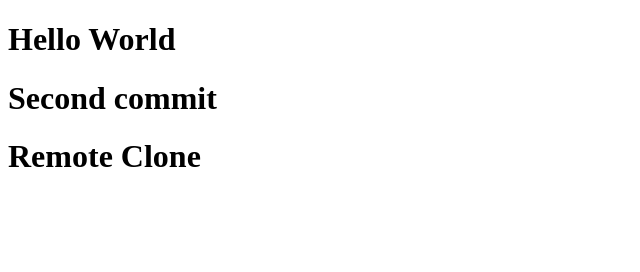
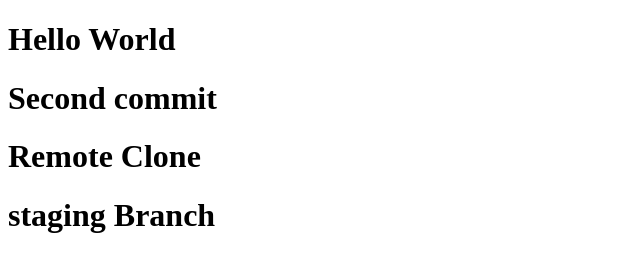
Before and after one commit to ttdat997/Trial, a plain HTML site: page index.html in a window 1280 px wide. Shown: the whole page, without its empty margins (0-640 px from the left). Drawn offline with Linux system fonts and the light colour scheme.

Commit message:
staging branch

```diff
--- a/index.html
+++ b/index.html
@@ -11,5 +11,6 @@
     <h1>Hello World</h1>
     <h1>Second commit</h1>
     <h1>Remote Clone</h1>
+    <h1>staging Branch</h1>
 </body>
 </html>
```
